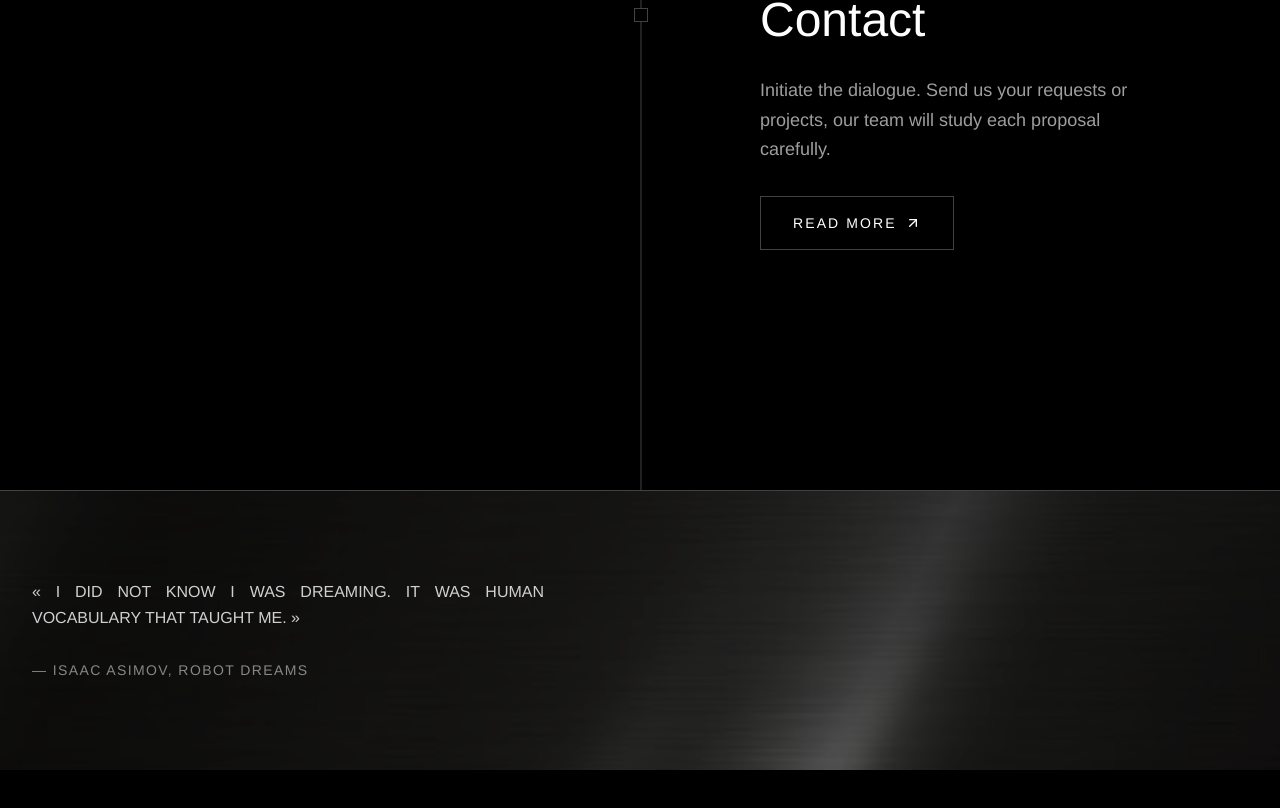
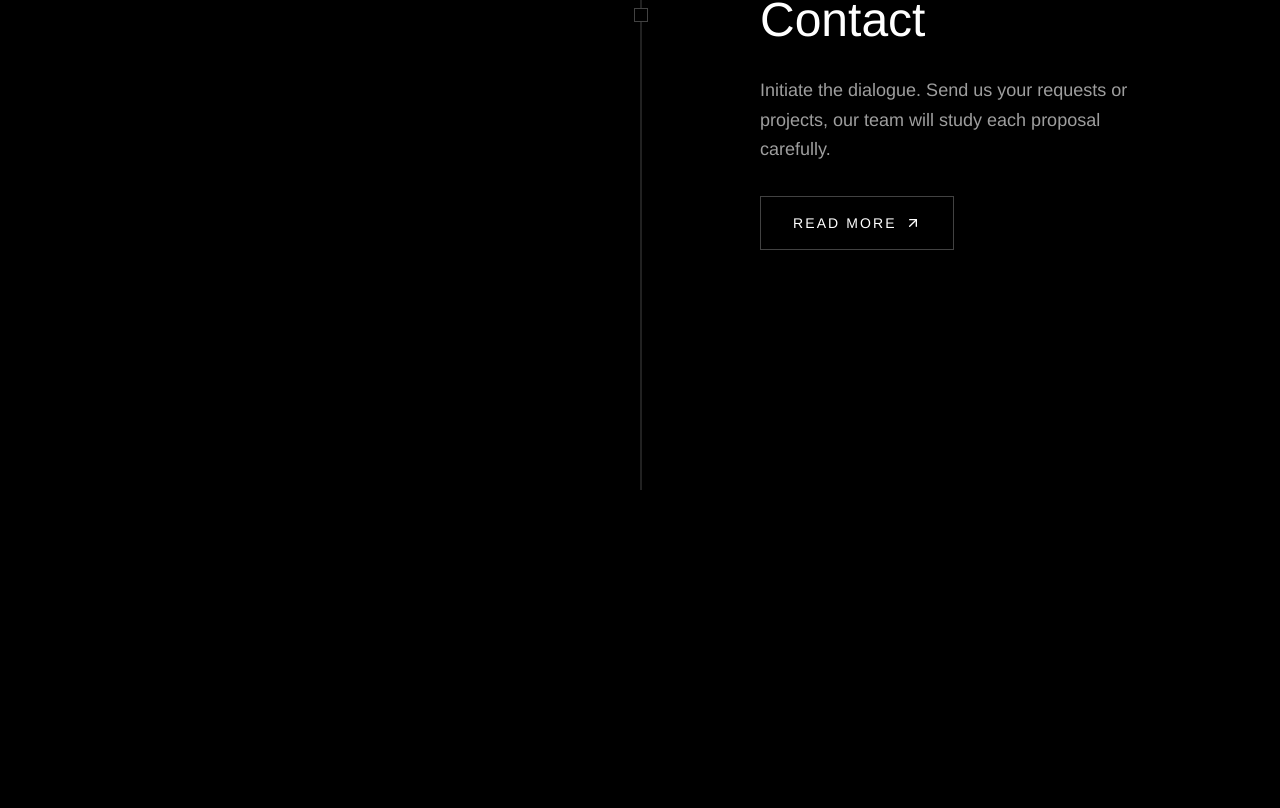
Before and after one commit to Scartyfy/studio-polymath-website, a React (Vite) app: page /#/ in a window 1280 px wide. Shown: the part 3032-3840 px from the top of the page. Built offline with nearby package versions, Linux system fonts and the light colour scheme.

Commit message:
fix: remove Asimov quote from homepage and signoff from manifest

```diff
--- a/src/pages/Home.tsx
+++ b/src/pages/Home.tsx
@@ -318,24 +318,6 @@ export function Home() {
             </div>
           </section>
 
-          {/* Bottom Transition Band (Quote) */}
-          <div className="relative z-40 bg-black border-t border-[var(--line-strong)] h-[25vh] md:h-[35vh] py-12 px-4 md:px-8 flex items-center justify-between pointer-events-auto group overflow-hidden">
-            {/* Background Image Rotated */}
-            <div className="absolute top-1/2 left-1/2 w-[100vh] h-[100vw] -translate-x-1/2 -translate-y-1/2 -rotate-90 z-0">
-              <img src={`${import.meta.env.BASE_URL}metal.jpg`} className="w-full h-full object-cover opacity-60" alt="Scroll Background Bottom" />
-            </div>
-            {/* Scrim/Overlay */}
-            <div className="absolute inset-0 bg-black/40 z-10" />
-
-            {/* Quote Text */}
-            <div className="relative z-20 max-w-[320px] md:max-w-lg text-white" style={{ fontFamily: 'Helvetica, Arial, sans-serif' }}>
-              <p className="text-sm md:text-base font-light leading-relaxed text-white/80 text-justify uppercase group-hover:text-white transition-colors duration-300">
-                {t('quote.text')}
-                <br /><br />
-                <span className="text-xs md:text-sm text-white/50 tracking-widest">{t('quote.author')}</span>
-              </p>
-            </div>
-          </div>
 
           {/* Sticky footer */}
           <div className="sticky z-0 bottom-0 left-0 w-full h-[36vh] md:h-[40vh] min-h-[220px] md:min-h-[260px] bg-black border-t border-[var(--line-strong)] flex justify-center items-center overflow-hidden">
--- a/src/pages/InnerPages.tsx
+++ b/src/pages/InnerPages.tsx
@@ -45,13 +45,6 @@ export function Manifest() {
           <p>{t('manifest.p4')}</p>
           <p>{t('manifest.p5')}</p>
           <p>{t('manifest.p6')}</p>
-        </div>
-
-        {/* Footer sign-off */}
-        <div className="mt-16 pt-8 border-t border-[var(--line-strong)] flex justify-between items-center">
-          <div className="font-mono text-xs uppercase tracking-[0.25em] text-[var(--text-dimmer)]">
-            {t('manifest.signoff')}
-          </div>
         </div>
       </article>
     </PageLayout>
```
